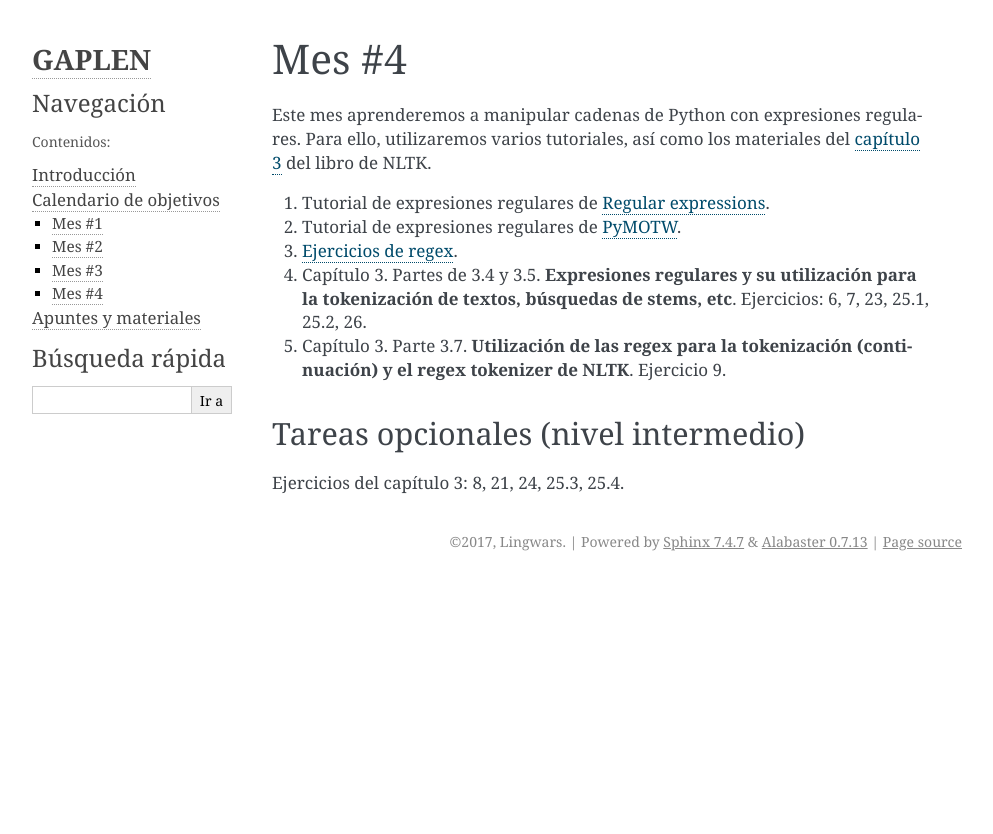
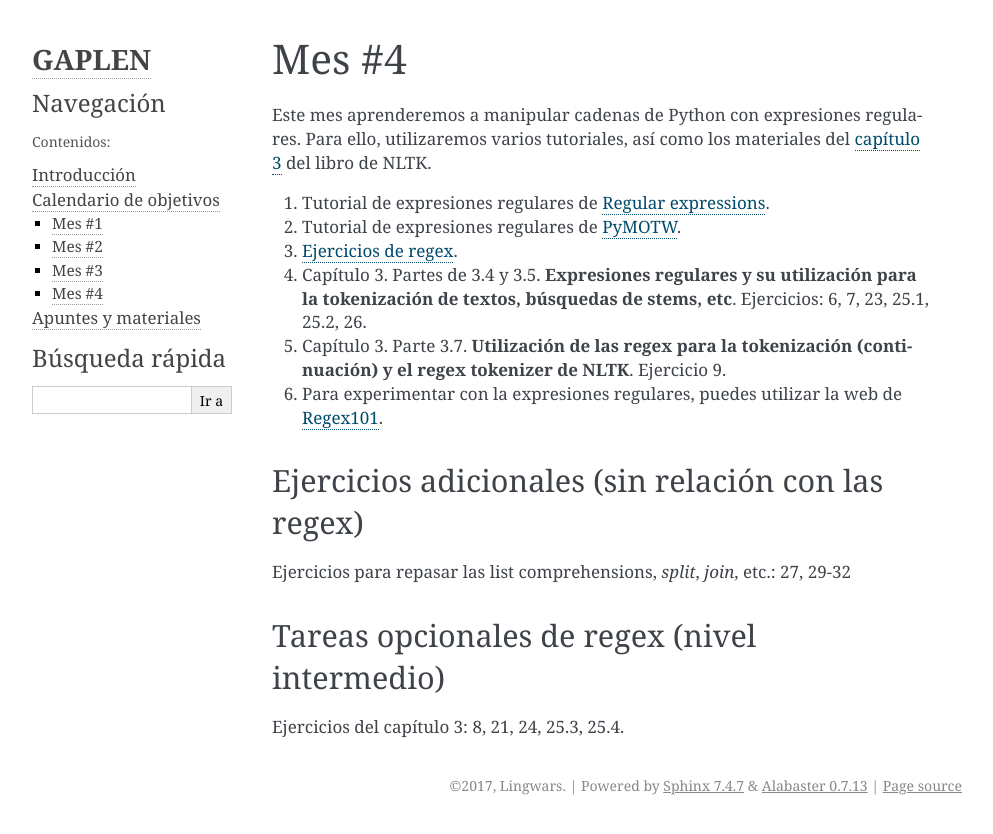
Before and after one commit to Lingwars/GAPLEN, a Sphinx documentation site: the page built from docs/schedule/month_4.rst, in a window 1280 px wide. Shown: the top 834 px of the page, without its empty margins (148-1141 px from the left). Built offline with Sphinx 7.4.7, drawn with Linux system fonts in a browser that asks for light colours.

Commit message:
changes in month 4 assignments

```diff
--- a/docs/schedule/month_4.rst
+++ b/docs/schedule/month_4.rst
@@ -15,12 +15,21 @@ Este mes aprenderemos a manipular cadenas de Python con expresiones regulares. P
 
 5. Capítulo 3. Parte 3.7. **Utilización de las regex para la tokenización (continuación) y el regex tokenizer de NLTK**. Ejercicio 9.
 
+6. Para experimentar con la expresiones regulares, puedes utilizar la web de `Regex101`_.
+
 .. _Regular expressions : https://www.regular-expressions.info/quickstart.html
 .. _PyMOTW : https://pymotw.com/2/re/
 .. _Ejercicios de regex : https://regex.sketchengine.co.uk/
+.. _Regex101 : https://regex101.com/
 
 
-Tareas opcionales (nivel intermedio)
-------------------------------------
+Ejercicios adicionales (sin relación con las regex)
+---------------------------------------------------
+
+Ejercicios para repasar las list comprehensions, `split`, `join`, etc.: 27, 29-32
+
+
+Tareas opcionales de regex (nivel intermedio)
+---------------------------------------------
 
 Ejercicios del capítulo 3: 8, 21, 24, 25.3, 25.4.
```
